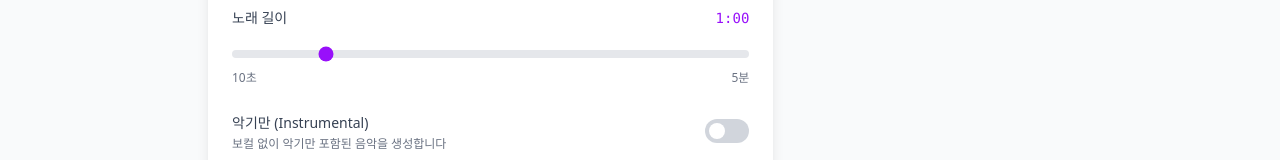
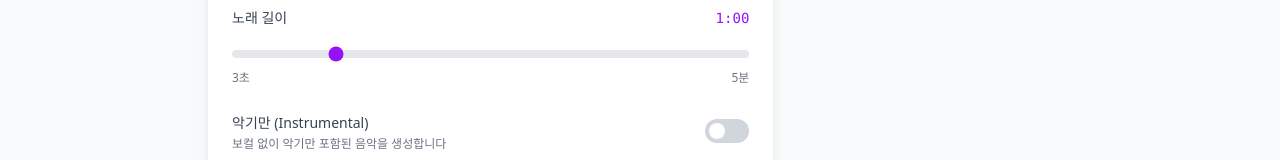
Before and after one commit to qortlr100/ElevenlabsFront, a React (Vite) app: page / in a window 1280 px wide. Shown: the part 448-608 px from the top of the page. Built offline with nearby package versions, Linux system fonts and the light colour scheme; no server answers.

Commit message:
fix: update duration limits to match API range (3s-5min)
Changed minimum duration from 10s to 3s to match ElevenLabs API limits.

```diff
--- a/src/components/SettingsPanel/SettingsPanel.tsx
+++ b/src/components/SettingsPanel/SettingsPanel.tsx
@@ -8,8 +8,8 @@ interface SettingsPanelProps {
   disabled?: boolean;
 }
 
-const MIN_DURATION = 10000;  // 10 seconds
-const MAX_DURATION = 300000; // 5 minutes
+const MIN_DURATION = 3000;   // 3 seconds (API minimum)
+const MAX_DURATION = 300000; // 5 minutes (API maximum)
 
 export function SettingsPanel({
   duration,
@@ -41,7 +41,7 @@ export function SettingsPanel({
                      cursor-pointer accent-purple-600 disabled:opacity-50 disabled:cursor-not-allowed"
         />
         <div className="flex justify-between text-xs text-gray-500 dark:text-gray-400">
-          <span>10초</span>
+          <span>3초</span>
           <span>5분</span>
         </div>
       </div>
```
